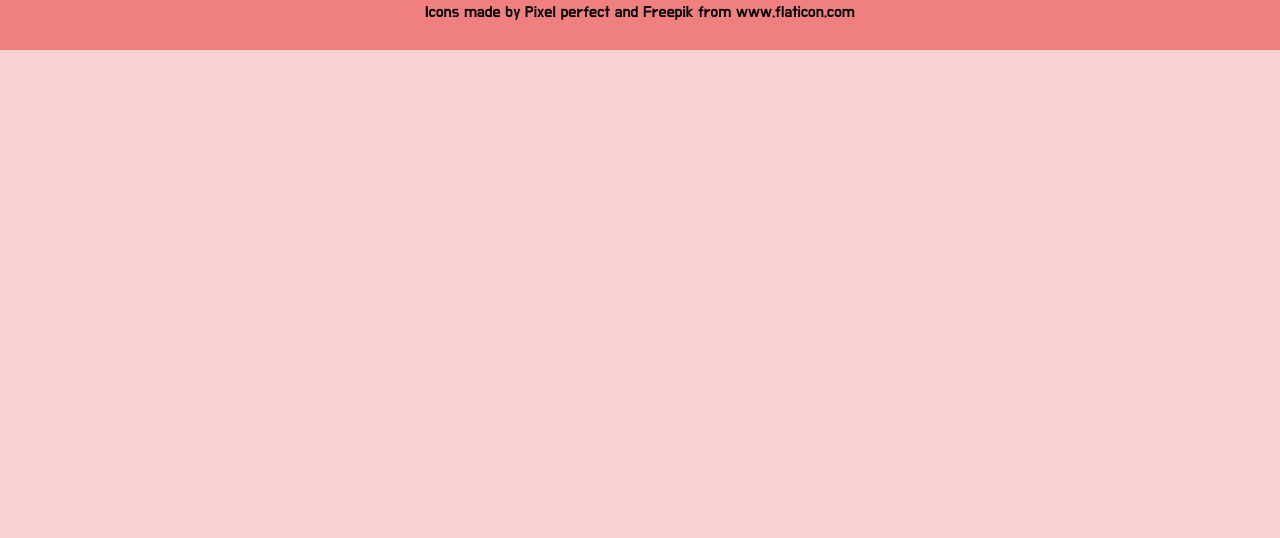
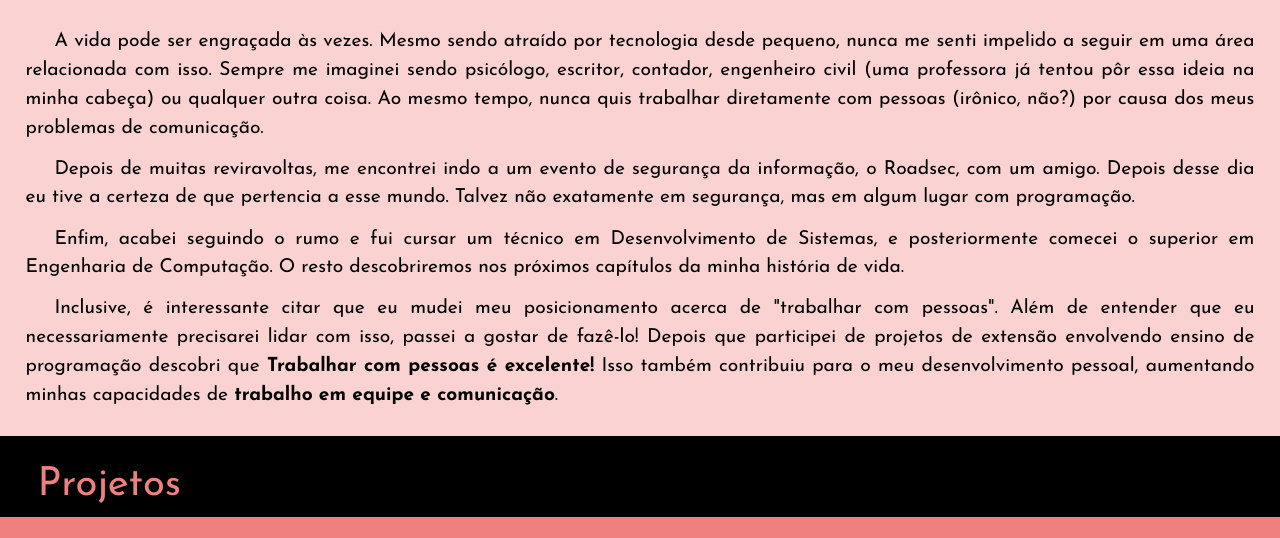
Before and after one commit to di3goCS/basic-site, a plain HTML site: page index.html in a window 1280 px wide. Shown: the part 659-1197 px from the top of the page. Before the commit the page ends 800 px from the top, so only its background shows below. Drawn offline with nearby package versions, Linux system fonts and the light colour scheme.

Commit message:
Adiciona seção 'Sobre mim'

```diff
--- a/css/style.css
+++ b/css/style.css
@@ -18,6 +18,7 @@ Azul [Pastel]  - #3DB0F7
 
 
 body {
+	font-family: 'Josefin Sans', sans-serif;
 	background-color: #FAD2D2;
 	color: #000000;
 	width: 100%;
@@ -57,15 +58,23 @@ footer .row a img {
 	margin-left: 1%;
 }
 
-#references {
-	font-family: 'Do Hyeon', sans-serif;
-	text-align: center;
-	color: #000000;
+.section-title {
+	background-color: #000000;
+	color: #F08080;
+	padding-top: 2%;
+	padding-left: 3%;
 }
 
-#references a {
-	text-decoration: none;
-	color: #000000;
+.section-text {
+	text-align: justify;
+	padding: 4%;
+}
+
+.section-text p {
+	font-size: 1.2em;
+	margin-bottom: 0;
+	text-indent: 1.5em;
+	margin-top: 1%;
 }
 
 #profile-pic {
@@ -75,13 +84,11 @@ footer .row a img {
 }
 
 #principal-text {
-	font-family: 'Josefin Sans', sans-serif;
 	font-weight: 700;
 	font-size: 1.5em;
 }
 
 #info-box {
-	font-family: 'Josefin Sans', sans-serif;
 	font-size: 1.1em;
 	border-style: solid;
 	border-width: 0.1em;
@@ -104,12 +111,28 @@ footer .row a img {
 	margin: 0% 2%;
 }
 
+#references {
+	font-family: 'Do Hyeon', sans-serif;
+	text-align: center;
+	color: #000000;
+}
+
+#references a {
+	text-decoration: none;
+	color: #000000;
+}
+
 
 /* Exceções de responsividade */
 @media (min-width: 768px){
 	#profile-pic {
 		width: 20%;
 	}
+	.section-text {
+		text-align: justify;
+		padding: 2%;
+	}
+
 }
 
 @media (max-width: 768px){
--- a/index.html
+++ b/index.html
@@ -46,6 +46,39 @@
 					</ul>
 				</div>
 			</div>
+			<div class="row justify-content-left section-title">
+				<h1> Sobre mim </h1>
+			</div>
+			<div class="row justify-content-around ">
+				<div class="section-text">
+					<p> A vida pode ser engraçada às vezes. Mesmo sendo atraído por tecnologia desde pequeno,
+						nunca me senti impelido a seguir em uma área relacionada com isso. Sempre me imaginei
+						sendo psicólogo, escritor, contador, engenheiro civil (uma professora já tentou pôr essa
+						ideia na minha cabeça) ou qualquer outra coisa. Ao mesmo tempo, nunca quis trabalhar
+						diretamente com pessoas (irônico, não?) por causa dos meus problemas de comunicação.
+					</p>
+					<p>
+						Depois de muitas reviravoltas, me encontrei indo a um evento de segurança da informação,
+						o Roadsec, com um amigo. Depois desse dia eu tive a certeza de que pertencia a esse mundo.
+						Talvez não exatamente em segurança, mas em algum lugar com programação.
+					</p>
+					<p>
+						Enfim, acabei seguindo o rumo e fui cursar um técnico em Desenvolvimento de Sistemas, e
+						posteriormente comecei o superior em Engenharia de Computação. O resto descobriremos nos
+						próximos capítulos da minha história de vida.
+					</p>
+					<p>
+						Inclusive, é interessante citar que eu mudei meu posicionamento acerca de "trabalhar com
+						pessoas". Além de entender que eu necessariamente precisarei lidar com isso, passei a gostar
+						de fazê-lo! Depois que participei de projetos de extensão envolvendo ensino de programação
+						descobri que <b>Trabalhar com pessoas é excelente!</b> Isso também contribuiu para o meu
+						desenvolvimento pessoal, aumentando minhas capacidades de <b>trabalho em equipe e comunicação</b>.
+					</p>
+				</div>
+			</div>
+			<div class="row justify-content-left section-title">
+				<h1> Projetos </h1>
+			</div>
 		</div>
 		<footer>
 			<div class="container-fluid">
```
